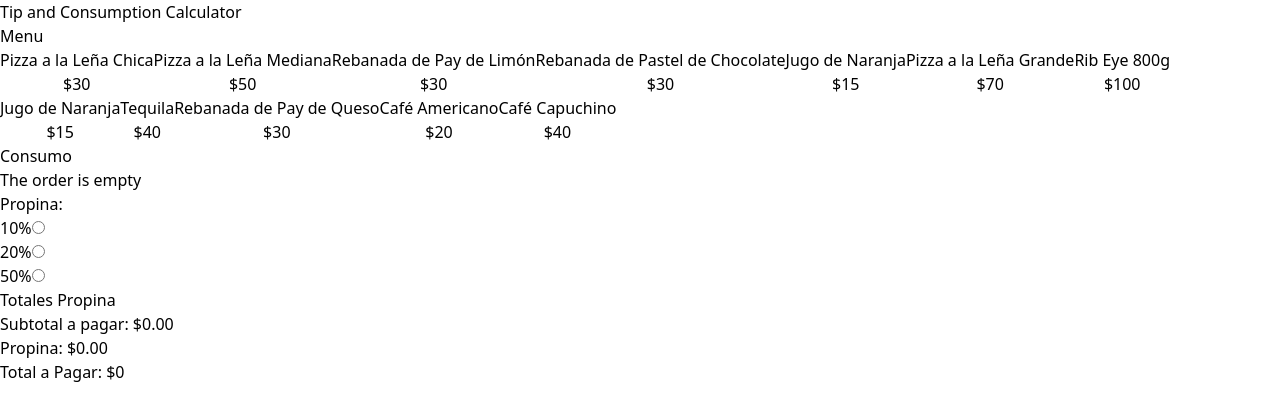
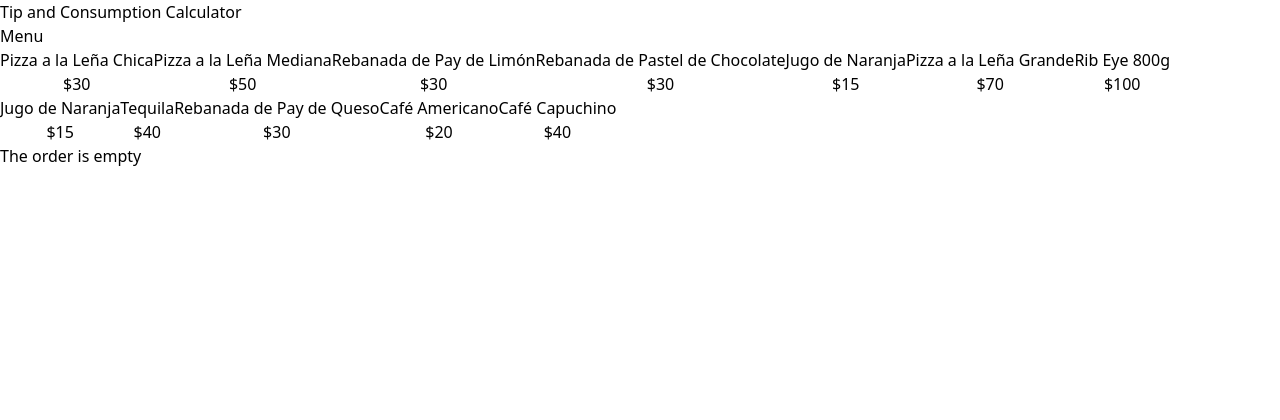
Before and after one commit to Sebastian298/tip_calculator, a React (Vite) app: page / in a window 1280 px wide. Shown: the top 420 px of the page. Built offline with nearby package versions, Linux system fonts and the light colour scheme.

Commit message:
Refactor order display and add place order functionality

```diff
--- a/src/App.tsx
+++ b/src/App.tsx
@@ -5,7 +5,7 @@ import { TipPercentageForm } from "./components/TipPercentageForm";
 import { menuItems } from "./data/db";
 import { useOrder } from "./hooks/useOrder";
 export const App = () => {
-  const { addItem, order, removeItem,tip,setTip } = useOrder();
+  const { addItem, order, removeItem, tip, setTip, placeOrder } = useOrder();
   return (
     <>
       <header className=" bg-teal-400 py-5">
@@ -23,14 +23,13 @@ export const App = () => {
           </div>
         </div>
         <div className="border border-dashed border-slade-300 p-5 rounded-lg space-y-10">
-          <OrderContents order={order} removeItem={removeItem} />
-          <TipPercentageForm
-          setTip={setTip}
-          />
-          <OrderTotal
-          order={order}
-          tip={tip}
-          />
+          {order.length > 0 ? (
+            <>
+              <OrderContents order={order} removeItem={removeItem} />
+              <TipPercentageForm setTip={setTip} tip={tip} />
+              <OrderTotal order={order} tip={tip} placeOrder={placeOrder} />
+            </>
+          ) : (<p className="text-center"> The order is empty</p>)}
         </div>
       </main>
     </>
--- a/src/components/OrderContents.tsx
+++ b/src/components/OrderContents.tsx
@@ -10,10 +10,7 @@ export const OrderContents = ({ order,removeItem }: OrderContentsProps) => {
     <div>
       <h2 className="font-black text-4xl">Consumo</h2>
       <div className="space-y-3 mt-10">
-        {order.length === 0 ? (
-          <p className="text-center"> The order is empty</p>
-        ) : (
-          order.map((orderItem) => (
+        {order.map((orderItem) => (
             <div key={orderItem.id} className="flex justify-between items-center border-t border-gray-200 py-5 last-of-type:border-b">
               <div>
                 <p className="text-lg">
@@ -28,8 +25,7 @@ export const OrderContents = ({ order,removeItem }: OrderContentsProps) => {
                 X
               </button>
             </div>
-          ))
-        )}
+          ))}
       </div>
     </div>
   );
--- a/src/components/OrderTotal.tsx
+++ b/src/components/OrderTotal.tsx
@@ -5,10 +5,12 @@ import { formatCurrency } from "../helpers"
 type OrderTotalProps = {
     order: OrderItem[]
     tip: number
+    placeOrder: () => void
 }
-export const OrderTotal = ({order,tip}:OrderTotalProps) =>{
+export const OrderTotal = ({order,tip,placeOrder}:OrderTotalProps) =>{
     const subTotalAmount = useMemo(()=>order.reduce((total,item)=> total + (item.price * item.quantity),0 ),[order])
     const tipAmount = useMemo(()=>subTotalAmount * tip,[tip,order])
+    const totalAmount = useMemo(()=>subTotalAmount + tipAmount,[subTotalAmount,tipAmount]);
     return (
         <>
           <div className="space-y-3">
@@ -20,11 +22,15 @@ export const OrderTotal = ({order,tip}:OrderTotalProps) =>{
                 <span className="font-bold">{formatCurrency(tipAmount)}</span>
             </p>
             <p>Total a Pagar: {''}
-                <span className="font-bold">$0</span>
+                <span className="font-bold">{formatCurrency(totalAmount)}</span>
             </p>
           </div>
-          <button>
-
+          <button
+           className="w-full bg-black p-3 text-white font-bold mt-10 disabled:opacity-10"
+           disabled={order.length === 0}
+           onClick={placeOrder}
+          >
+            Guardar Orden
           </button>
         </>
     )
--- a/src/components/TipPercentageForm.tsx
+++ b/src/components/TipPercentageForm.tsx
@@ -19,17 +19,19 @@ const tipOptions = [
 
 type TipPercentageFormProps = {
     setTip: React.Dispatch<React.SetStateAction<number>>
+    tip: number
 }
-export const TipPercentageForm = ({setTip}:TipPercentageFormProps) => {
+export const TipPercentageForm = ({setTip,tip}:TipPercentageFormProps) => {
     return (
         <div>
             <h3 className="font-black text-2xl">Propina:</h3>
             <form>
-                {tipOptions.map(tip =>(
-                    <div className="flex gap-2" key={tip.id}>
-                        <label htmlFor={tip.id}>{tip.label}</label>
-                        <input id={tip.id} type="radio" name="tip" value={tip.value}
+                {tipOptions.map(tipOption =>(
+                    <div className="flex gap-2" key={tipOption.id}>
+                        <label htmlFor={tipOption.id}>{tipOption.label}</label>
+                        <input id={tipOption.id} type="radio" name="tip" value={tipOption.value}
                          onChange={(e) => setTip(+e.target.value)}
+                            checked={tipOption.value === tip}
                         />
                     </div>
                 ))
--- a/src/hooks/useOrder.ts
+++ b/src/hooks/useOrder.ts
@@ -29,11 +29,17 @@ import type { MenuItem, OrderItem } from "../types"
         setOrder(updatedOrder);
     };
 
+    const placeOrder = () =>{
+        setOrder([]);
+        setTip(0);
+    }
+
     return{
         order,
         tip,
         setTip,
         addItem,
-        removeItem
+        removeItem,
+        placeOrder
     }
  }
```
